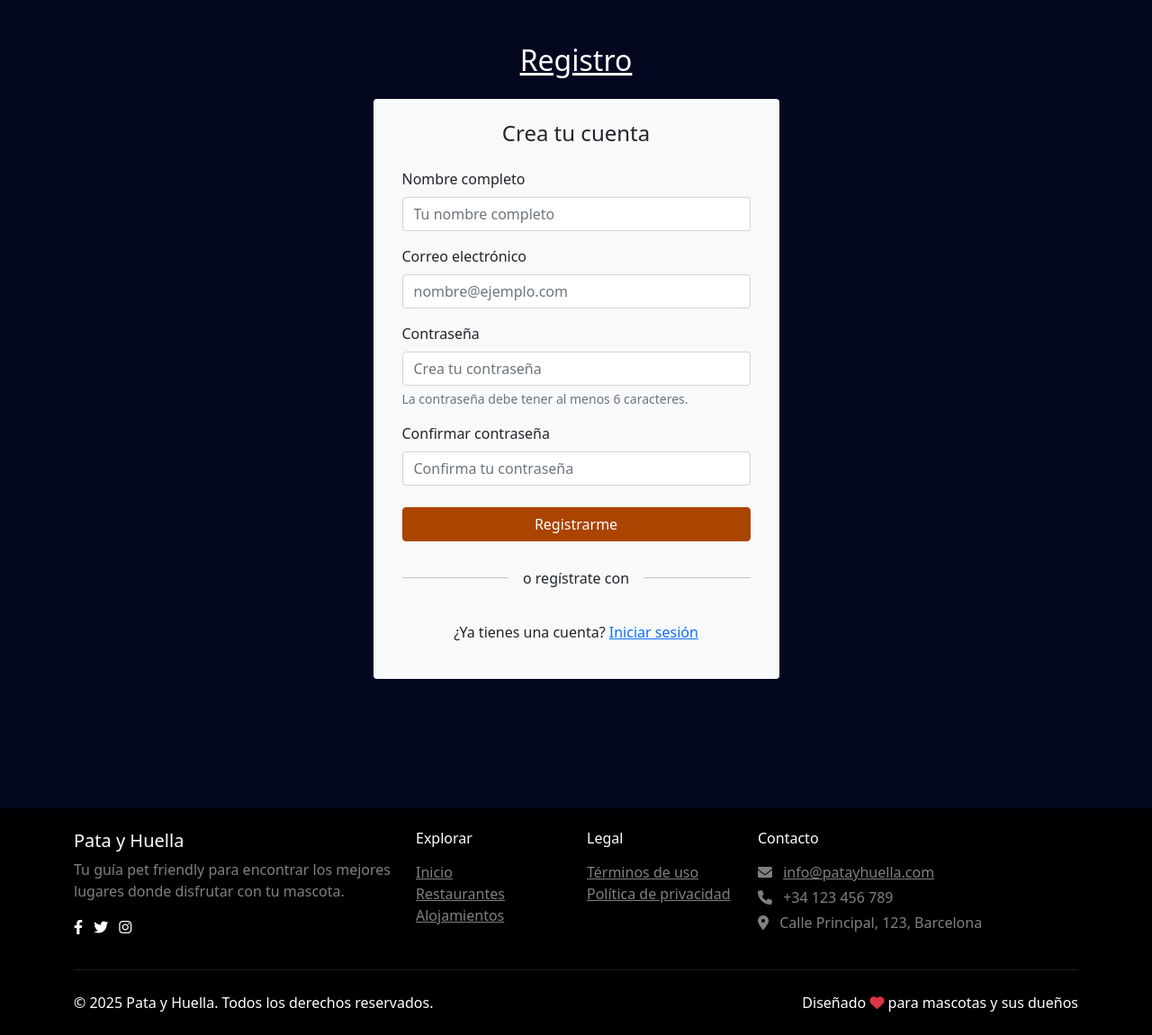
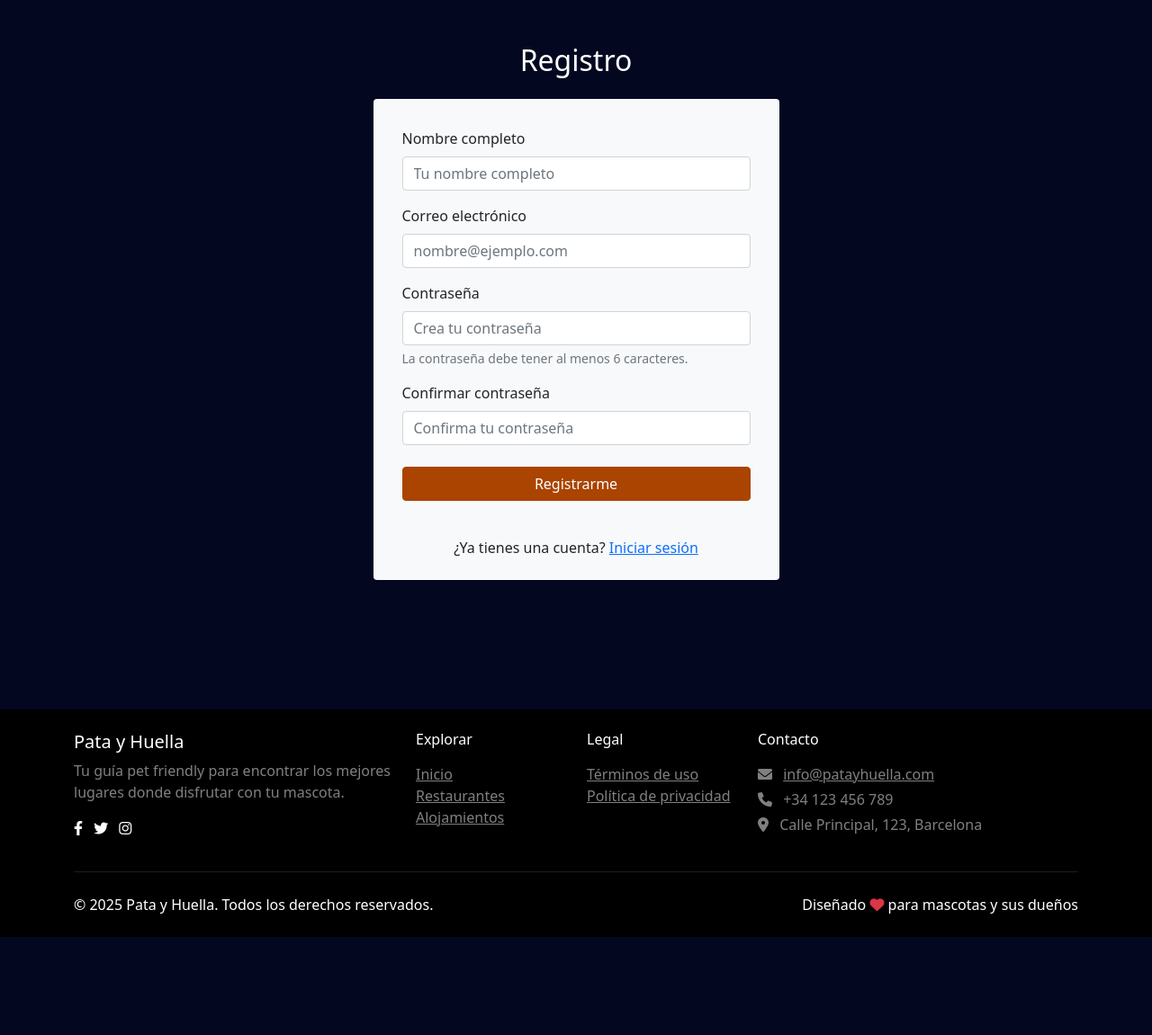
Before and after one commit to laadylaaura/patahuella, a PHP site: page /patahuella/usuario/registro in a window 1280 px wide. Shown: the part 80-1231 px from the top of the page at 90% size. After the commit the page ends 1122 px from the top, so only its background shows below. Run offline with PHP 8.4, Linux system fonts and the light colour scheme; data that the repository does not hold is empty.

Commit message:
Registro implementado

```diff
--- a/assets/css/index.css
+++ b/assets/css/index.css
@@ -96,6 +96,10 @@ header {
     align-items: center;
 }
 
+#registroContainer{
+  background-color: #030720;
+}
+
 
 
 .btn.btn1 {
--- a/controladores/usuarioControlador.php
+++ b/controladores/usuarioControlador.php
@@ -1,11 +1,14 @@
 <?php
-class UsuarioControlador {
+class UsuarioControlador
+{
 
-    public function __construct(Type $var = null) {
+    public function __construct(Type $var = null)
+    {
         $this->var = $var;
     }
 
-    public function listarMiPerfil(){
+    public function listarMiPerfil()
+    {
         require_once("./lib/GestorSesiones.php");
         $ses = new GestorSesiones();
 
@@ -24,7 +27,7 @@ class UsuarioControlador {
             // No hay sesión, redireccionar a login
             require_once("./config/Enrutador.php");
             $route = new Enrutador();
-            header("Location: ".$route->getRuta()."inicio/sesionLogin");
+            header("Location: " . $route->getRuta() . "inicio/sesionLogin");
             exit();
         }
     }
@@ -37,7 +40,7 @@ class UsuarioControlador {
         if (!$ses->existeSesion("CLAVE")) {
             require_once("./config/Enrutador.php");
             $route = new Enrutador();
-            header("Location: ".$route->getRuta()."inicio/sesionLogin");
+            header("Location: " . $route->getRuta() . "inicio/sesionLogin");
             exit();
         }
 
@@ -55,12 +58,12 @@ class UsuarioControlador {
                 // Redirigir al perfil con mensaje de éxito
                 require_once("./config/Enrutador.php");
                 $route = new Enrutador();
-                header("Location: ".$route->getRuta()."usuario/listarMiPerfil?mensaje=actualizado");
+                header("Location: " . $route->getRuta() . "usuario/listarMiPerfil?mensaje=actualizado");
             } else {
                 // Redirigir al perfil con mensaje de error
                 require_once("./config/Enrutador.php");
                 $route = new Enrutador();
-                header("Location: ".$route->getRuta()."usuario/listarMiPerfil?error=actualizacion");
+                header("Location: " . $route->getRuta() . "usuario/listarMiPerfil?error=actualizacion");
             }
             exit();
         }
@@ -73,7 +76,7 @@ class UsuarioControlador {
         if (!$usuario) {
             require_once("./config/Enrutador.php");
             $route = new Enrutador();
-            header("Location: ".$route->getRuta()."usuario/listarMiPerfil?error=usuario_no_encontrado");
+            header("Location: " . $route->getRuta() . "usuario/listarMiPerfil?error=usuario_no_encontrado");
             exit();
         }
 
@@ -90,9 +93,6 @@ class UsuarioControlador {
         $vista = new Vista();
         $vista->render("registro", []);
     }
-
-
-
 
     public function registrar()
     {
@@ -145,25 +145,13 @@ class UsuarioControlador {
             $resultado = $modelo->registrarUsuario($nombre, $email, $contrasena);
 
             if ($resultado['exito']) {
-                // Opción 1: Redirigir a login con mensaje de éxito
+                // Redirigir a login con mensaje de éxito
                 require_once("./config/Enrutador.php");
                 $route = new Enrutador();
-                header("Location: ".$route->getRuta()."inicio/sesionLogin?registro=exito");
+                header("Location: " . $route->getRuta() . "inicio/sesionLogin?registro=exito");
                 exit();
-
-                // Opción 2 (alternativa): Iniciar sesión automáticamente después del registro
-                /*
-                require_once("./lib/GestorSesiones.php");
-                $ses = new GestorSesiones();
-                $ses->crearSesion("CLAVE", $resultado['id_usuario']);
-
-                require_once("./config/Enrutador.php");
-                $route = new Enrutador();
-                header("Location: ".$route->getRuta()."Usuario/listarMiPerfil");
-                exit();
-                */
             } else {
-                // Volver al formulario con mensaje de error
+                // Volver al formulario con mensaje de error del modelo
                 require_once("./vistas/Vista.php");
                 $vista = new Vista();
                 $vista->render("registro", [
@@ -171,9 +159,10 @@ class UsuarioControlador {
                     'nombre' => $nombre,
                     'email' => $email
                 ]);
+                return;
             }
         } else {
-            // Si no es una petición POST, redirigir al formulario de registro
+            // Si no es una petición POST, mostrar el formulario
             $this->registro();
         }
     }
@@ -186,7 +175,7 @@ class UsuarioControlador {
         if (!$ses->existeSesion("CLAVE")) {
             require_once("./config/Enrutador.php");
             $route = new Enrutador();
-            header("Location: ".$route->getRuta()."inicio/sesionLogin");
+            header("Location: " . $route->getRuta() . "inicio/sesionLogin");
             exit();
         }
 
@@ -201,18 +190,18 @@ class UsuarioControlador {
                 // Redirigir de vuelta al perfil con mensaje de éxito
                 require_once("./config/Enrutador.php");
                 $route = new Enrutador();
-                header("Location: ".$route->getRuta()."usuario/listarMiPerfil?mensaje=eliminado");
+                header("Location: " . $route->getRuta() . "usuario/listarMiPerfil?mensaje=eliminado");
             } else {
                 // Redirigir de vuelta al perfil con mensaje de error
                 require_once("./config/Enrutador.php");
                 $route = new Enrutador();
-                header("Location: ".$route->getRuta()."usuario/listarMiPerfil?error=eliminacion");
+                header("Location: " . $route->getRuta() . "usuario/listarMiPerfil?error=eliminacion");
             }
         } else {
             // Si no hay parámetros, redirigir al perfil
             require_once("./config/Enrutador.php");
             $route = new Enrutador();
-            header("Location: ".$route->getRuta()."usuario/listarMiPerfil");
+            header("Location: " . $route->getRuta() . "usuario/listarMiPerfil");
         }
         exit();
     }
--- a/vistas/Vista.php
+++ b/vistas/Vista.php
@@ -1,21 +1,20 @@
 <?php
 class Vista
 {
-/* Renderizado */
+    /* Renderizado */
     public function __construct(Type $var = null) {
         $this->var = $var;
     }
 
-    public function render($vista,$data)
+    public function render($vista, $data = [])
     {
+        // Obtener la ruta de los ficheros css y js
+        require_once("./config/Enrutador.php");
+        $enrutador = new Enrutador();
+        $ruta = $enrutador->getRuta();
 
-        //Obtener la ruta de los ficheros css y js
-        require_once("./config/Enrutador.php");
-
-
-        $enrutador= new Enrutador();
-        $ruta=$enrutador->getRuta();
-
+        // Extraer variables para que estén disponibles en la vista
+        extract($data);
 
         if (file_exists("./vistas/".$vista.".php"))
         {
--- a/vistas/registro.php
+++ b/vistas/registro.php
@@ -1,50 +1,38 @@
 <?php
 include 'inc/header.php';
+
+// Definir variables por defecto para evitar "undefined variable"
+$errores = isset($errores) ? $errores : [];
+$exito = isset($exito) ? $exito : null;
+$nombre = isset($nombre) ? $nombre : '';
+$email = isset($email) ? $email : '';
+$ruta = isset($ruta) ? $ruta : '/'; // Ajusta según tu enrutador
 ?>
+
 <link href="../assets/css/bootstrap.min.css" rel="stylesheet">
 <link href="../assets/css/index.css" rel="stylesheet">
 <!-- Font Awesome para los iconos -->
 <link rel="stylesheet" href="https://cdnjs.cloudflare.com/ajax/libs/font-awesome/6.0.0/css/all.min.css">
 
-<div class="container mt-5 mb-5 pb-5">
-  <h2 class="text-center mb-4 text-white text-decoration-underline">Registro</h2>
+<div class="container mt-5 mb-5 pb-5"  >
+  <h2 class="text-center mb-4 text-white">Registro</h2>
 
-  <div class="row justify-content-center">
+  <div class="row justify-content-center" id = "registroContainer">
     <div class="col-md-6 col-lg-5">
       <div class="card-f bg-light p-3 rounded">
-        <div class="card-header bg-transparent border-0">
-          <h4 class="mb-0 text-center">Crea tu cuenta</h4>
-        </div>
-
         <div class="card-body">
-          <?php if (isset($errores) && !empty($errores)): ?>
-            <div class="alert alert-danger">
-              <ul class="mb-0">
-                <?php foreach ($errores as $error): ?>
-                  <li><?php echo $error; ?></li>
-                <?php endforeach; ?>
-              </ul>
-            </div>
-          <?php endif; ?>
-
-          <?php if (isset($exito)): ?>
-            <div class="alert alert-success">
-              <?php echo $exito; ?>
-            </div>
-          <?php endif; ?>
-
-          <form action="<?php echo $ruta; ?>usuario/registrar" method="post">
+          <form action="<?php echo htmlspecialchars($ruta); ?>usuario/registrar" method="post">
             <div class="mb-3">
               <label for="nombre" class="form-label">Nombre completo</label>
               <input type="text" class="form-control" id="nombre" name="nombre"
-                     value="<?php echo isset($nombre) ? htmlspecialchars($nombre) : ''; ?>"
+                     value="<?php echo htmlspecialchars($nombre); ?>"
                      placeholder="Tu nombre completo" required>
             </div>
 
             <div class="mb-3">
               <label for="email" class="form-label">Correo electrónico</label>
               <input type="email" class="form-control" id="email" name="email"
-                     value="<?php echo isset($email) ? htmlspecialchars($email) : ''; ?>"
+                     value="<?php echo htmlspecialchars($email); ?>"
                      placeholder="nombre@ejemplo.com" required>
             </div>
 
@@ -66,14 +54,27 @@ include 'inc/header.php';
             </div>
           </form>
 
-          <!-- Separador -->
-          <div class="d-flex align-items-center my-4">
-            <hr class="flex-grow-1">
-            <span class="mx-3">o regístrate con</span>
-            <hr class="flex-grow-1">
-          </div>
+          <!-- Mostrar errores si existen (ahora abajo del formulario) -->
+          <?php if (!empty($errores)): ?>
+            <div class="alert alert-danger mt-3">
+              <ul class="mb-0">
+                <?php foreach ($errores as $error): ?>
+                  <li><?php echo htmlspecialchars($error); ?></li>
+                <?php endforeach; ?>
+              </ul>
+            </div>
+          <?php endif; ?>
+
+          <!-- Mostrar mensaje de éxito si existe (también abajo) -->
+          <?php if (!empty($exito)): ?>
+            <div class="alert alert-success mt-3">
+              <?php echo htmlspecialchars($exito); ?>
+            </div>
+          <?php endif; ?>
+        </div>
+
         <div class="card-footer bg-transparent border-0 text-center">
-          <p class="mb-0">¿Ya tienes una cuenta? <a href="<?php echo $ruta; ?>inicio/sesionLogin">Iniciar sesión</a></p>
+          <p class="mb-0">¿Ya tienes una cuenta? <a href="<?php echo htmlspecialchars($ruta); ?>inicio/sesionLogin">Iniciar sesión</a></p>
         </div>
       </div>
     </div>
```
Also changed, not shown: vistas/login.php (+12 -37 lines).
